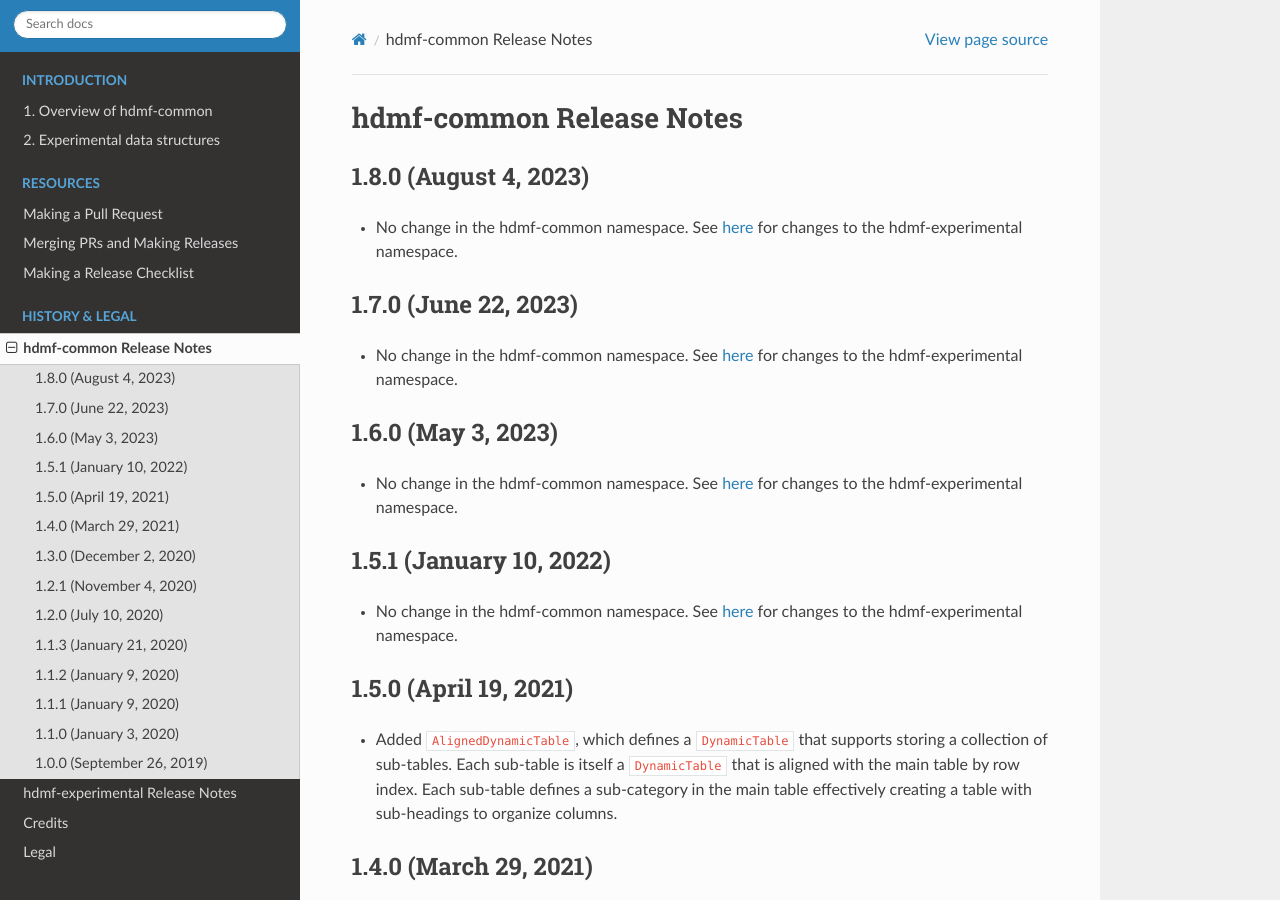
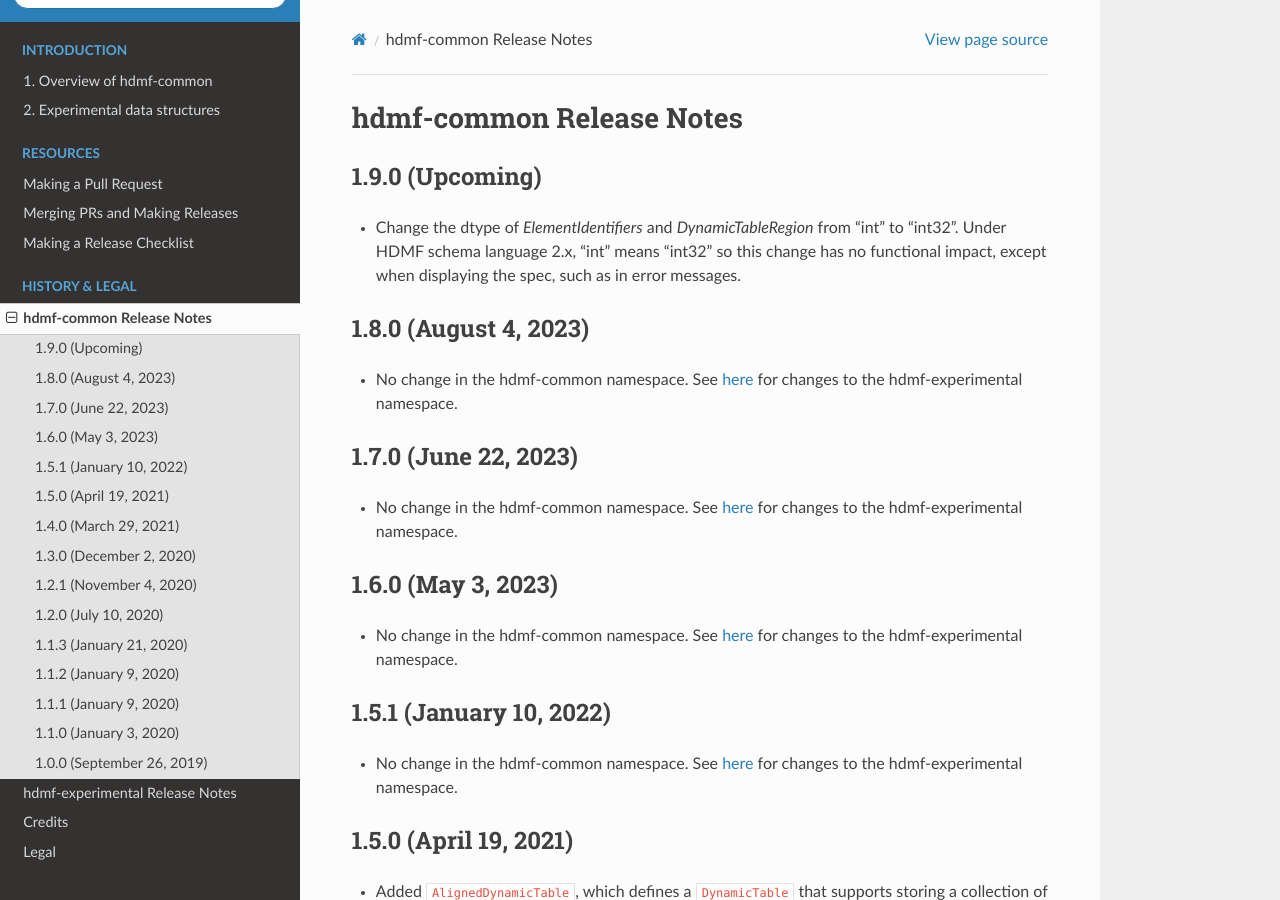
Before and after one commit to hdmf-dev/hdmf-common-schema, a Sphinx documentation site: the page built from docs/source/hdmf_common_release_notes.rst, in a window 1280 px wide and 900 px high. Built offline with Sphinx 7.4.7 and the Read the Docs theme 3.1.0, drawn with Linux system fonts in a browser that asks for light colours.

Commit message:
Change dtype of ElementIdentifiers and DynamicTableRegion to int32 (#85)

```diff
--- a/docs/source/conf.py
+++ b/docs/source/conf.py
@@ -83,9 +83,9 @@
 # built documents.
 #
 # The short X.Y version.
-version = 'v1.8.0'
+version = 'v1.9.0'
 # The full version, including alpha/beta/rc tags.
-release = 'v1.8.0'
+release = 'v1.9.0-alpha'
 
 # The language for content autogenerated by Sphinx. Refer to documentation
 # for a list of supported languages.
--- a/docs/source/hdmf_common_release_notes.rst
+++ b/docs/source/hdmf_common_release_notes.rst
@@ -2,6 +2,12 @@
 
 hdmf-common Release Notes
 =========================
+
+1.9.0 (Upcoming)
+----------------------
+- Change the dtype of `ElementIdentifiers` and `DynamicTableRegion` from "int" to "int32". Under HDMF
+  schema language 2.x, "int" means "int32" so this change has no functional impact, except when displaying the
+  spec, such as in error messages.
 
 1.8.0 (August 4, 2023)
 ----------------------
```
Also changed, not shown: 2 other files.
